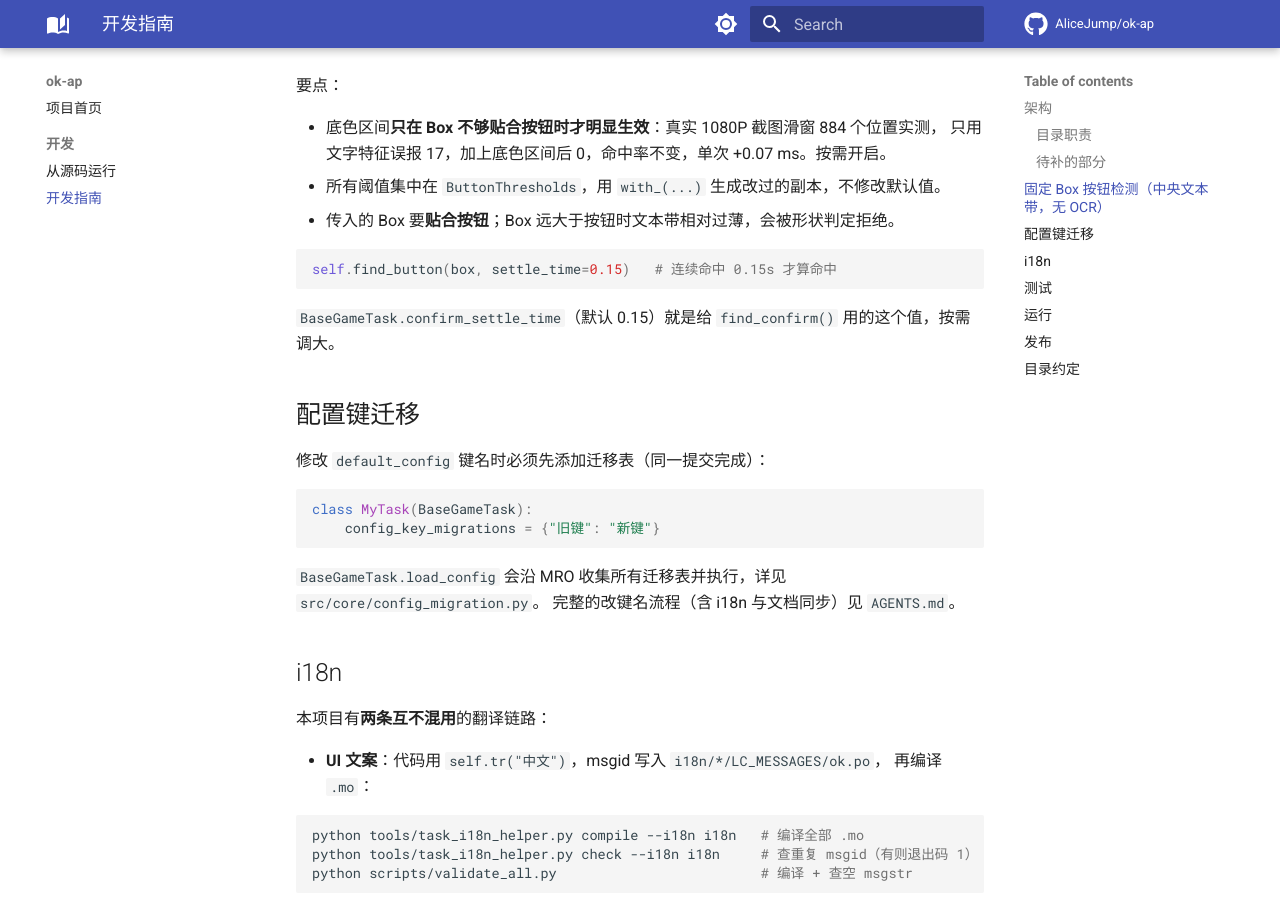
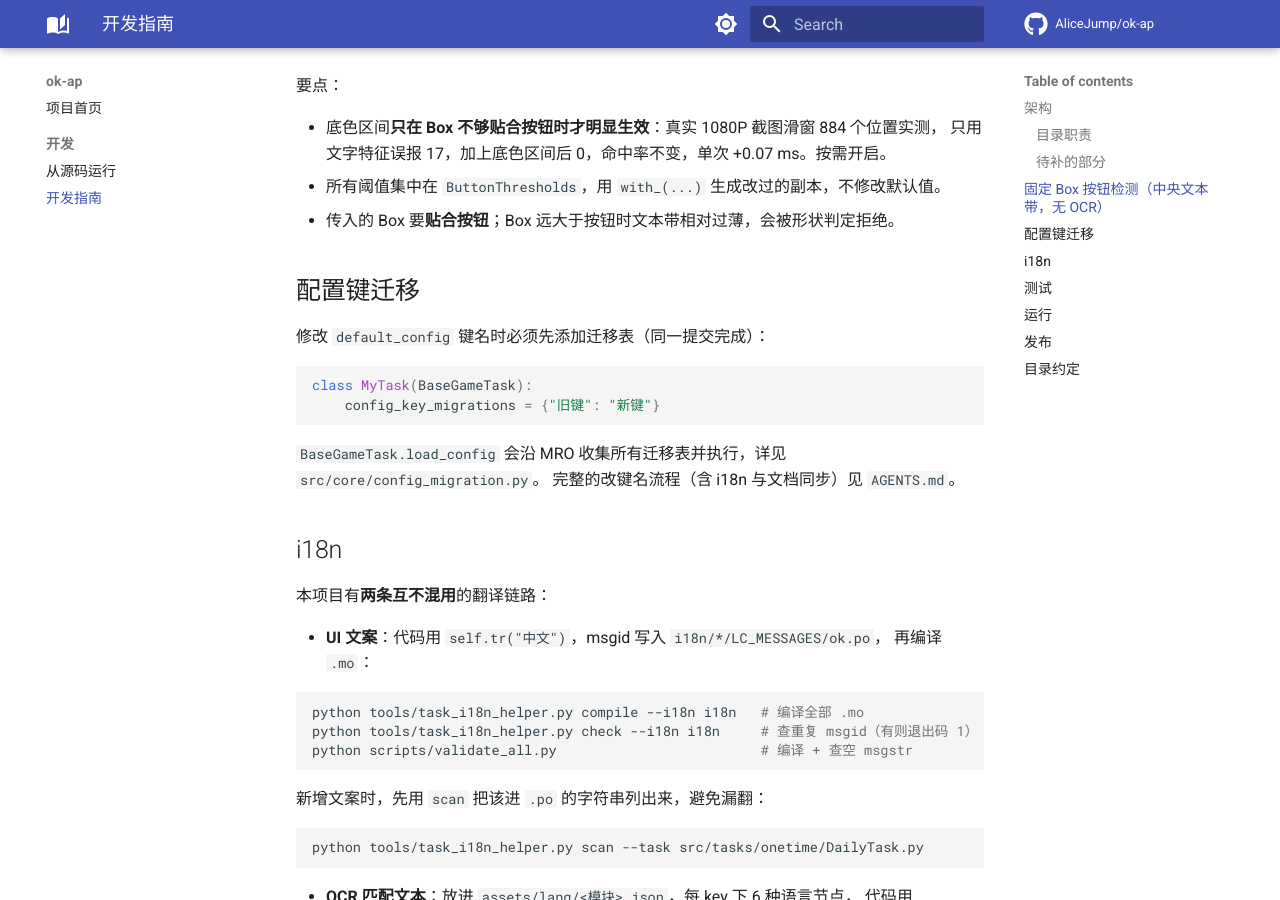
Before and after one commit to AliceJump/OK-AzurPromilia, an MkDocs documentation site: the page built from docs/dev/DEVELOPMENT.md, in a window 1280 px wide and 900 px high, scrolled down 3197 px. Built offline with MkDocs 1.6.1 and Material for MkDocs 9.7.7, drawn with Linux system fonts in a browser that asks for light colours; comment, search, counter and statistics services are not loaded.

Commit message:
docs: 清理 revert 后残留的 settle_time 片段

````diff
--- a/docs/dev/DEVELOPMENT.md
+++ b/docs/dev/DEVELOPMENT.md
@@ -96,12 +96,6 @@ self.find_button(box, thresholds=SKIP_BUTTON)
 - 所有阈值集中在 `ButtonThresholds`，用 `with_(...)` 生成改过的副本，不修改默认值。
 - 传入的 Box 要**贴合按钮**；Box 远大于按钮时文本带相对过薄，会被形状判定拒绝。
 
-  ```python
-  self.find_button(box, settle_time=0.15)   # 连续命中 0.15s 才算命中
-  ```
-
-  `BaseGameTask.confirm_settle_time`（默认 0.15）就是给 `find_confirm()` 用的这个值，按需调大。
-
 ## 配置键迁移
 
 修改 `default_config` 键名时必须先添加迁移表（同一提交完成）：
````
